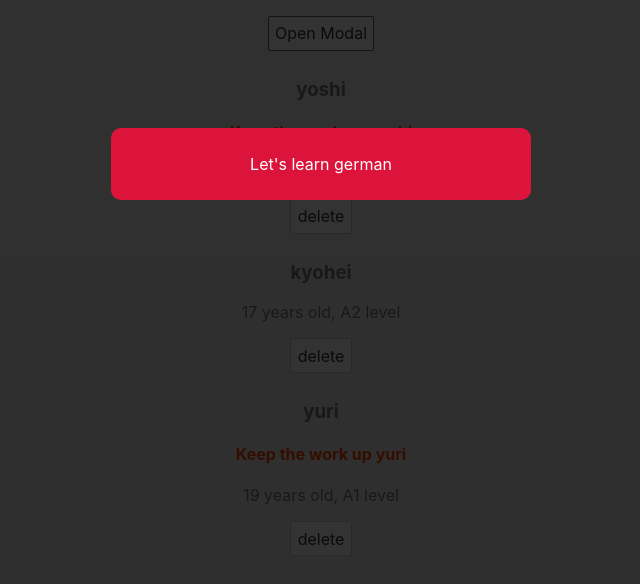
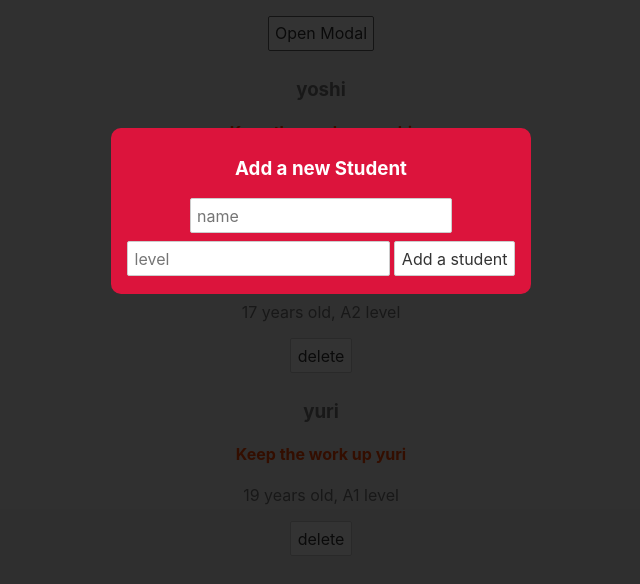
Before and after one commit to GuisseMaabo/Learning-germanIkigai, a Svelte app: page / in a window 1280 px wide. Both pictures are taken after a click on the button "Open Modal". Shown: the top 584 px of the page, without its empty margins (319-959 px from the left). Built offline with nearby package versions, Linux system fonts and the light colour scheme.

Commit message:
using slots

```diff
--- a/src/App.svelte
+++ b/src/App.svelte
@@ -18,9 +18,16 @@
 	 };
 
 </script>
-<Modal message="Let's learn german" {showModal} on:click={toggleModal}/>
+<Modal  {showModal} on:click={toggleModal}>
+	<h3> Add a new Student </h3>
+	<form>
+		<input type="text" placeholder="name">
+		<input type="text" placeholder="level">
+		<button>Add a student </button>
+	</form>
+</Modal>
 <main>
-	<button on:click={toggleModal}>Open Modal</button>
+	<button on:click|once={toggleModal}>Open Modal</button>
 	{#each students as student}
 	<div>
 		<h3>{student.name}</h3>
--- a/src/Modal.svelte
+++ b/src/Modal.svelte
@@ -6,13 +6,13 @@
     // self - only fires the event if the clicked element is the target
 export let showModal = false;
 export let isOpen = true;
-export let message;
+
 </script>
 
 {#if showModal}
 <div class="backdrop" class:open={isOpen} on:click|self>
     <div class="modal-content">
-        <p> { message }</p>
+        <slot></slot>
     </div>
 </div>
 {/if}
```
